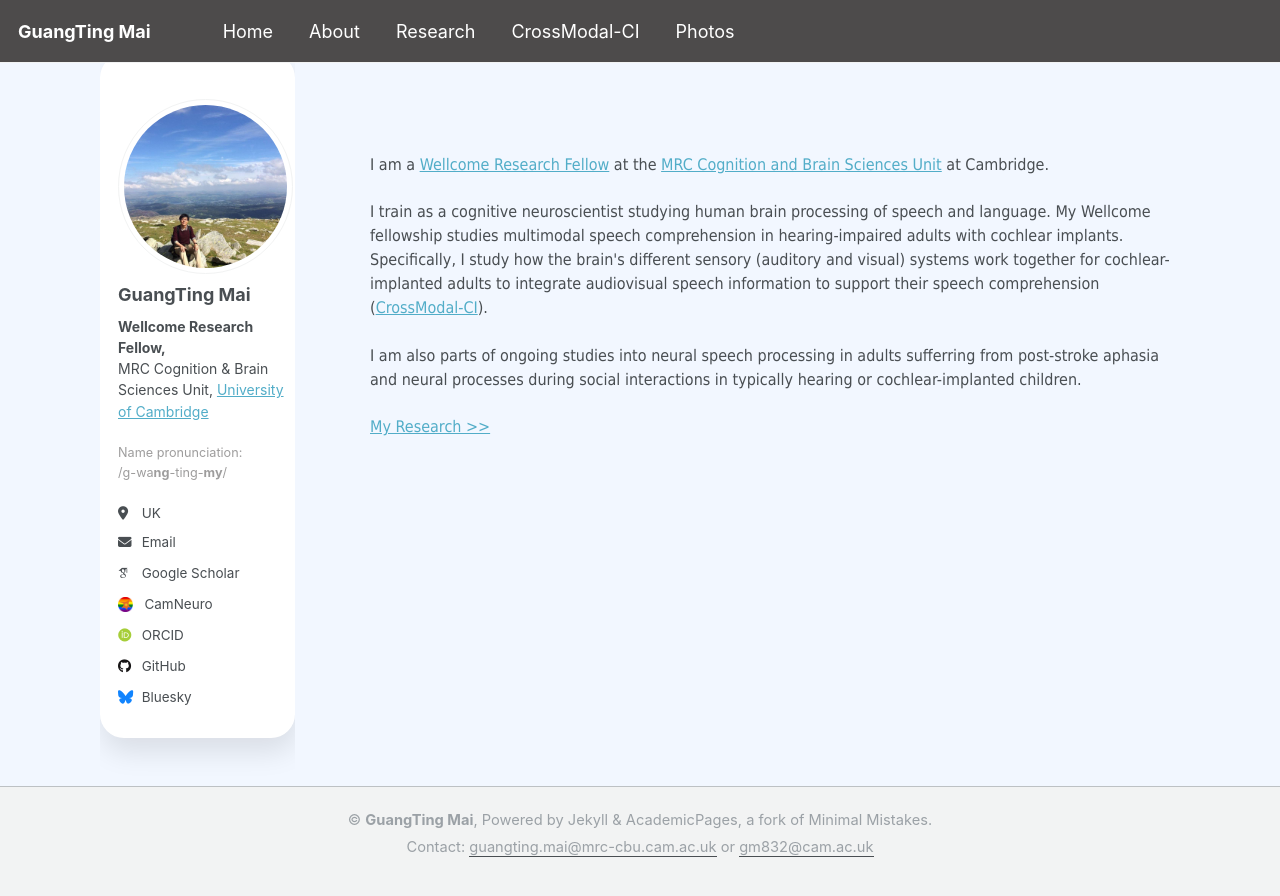
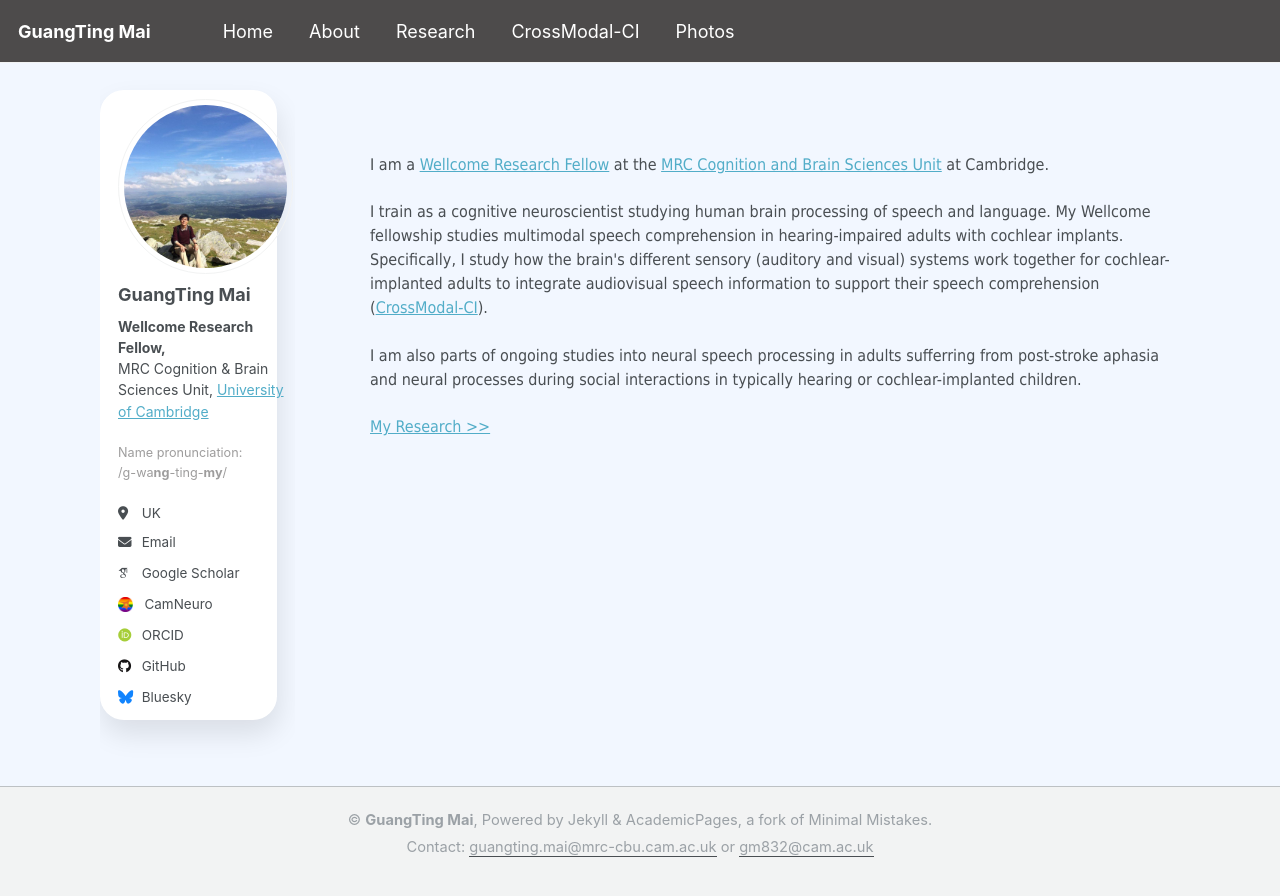
Before and after one commit to guangtingmai/guangtingmai.github.io, a Jekyll site: the page built from _pages/readme.html, in a window 1280 px wide. Shown: the top 896 px of the page. Built offline with Jekyll 4.4.1, drawn with Linux system fonts in a browser that asks for light colours; some web fonts are replaced.

Commit message:
Update custom.scss

```diff
--- a/_sass/custom.scss
+++ b/_sass/custom.scss
@@ -80,15 +80,16 @@ html, body {
 .sidebar {
   position: relative;
   padding-left: 1rem !important;
+  width: 20rem;
 }
 
 .sidebar::before {
   content: "";
   position: absolute;
-  top: 1rem;            /* Start at top of sidebar */
+  top: 3rem;            /* Start at top of sidebar */
   left: 0;
-  right: 0;
-  height: 38rem;     /* Adjust until it covers profile + bio + follow */
+  right: 1rem;
+  height: 35rem;     /* Adjust until it covers profile + bio + follow */
   background: #fff;
   border-radius: 24px;
   box-shadow: 2px 14px 28px rgba(0,0,0,0.1);
```
